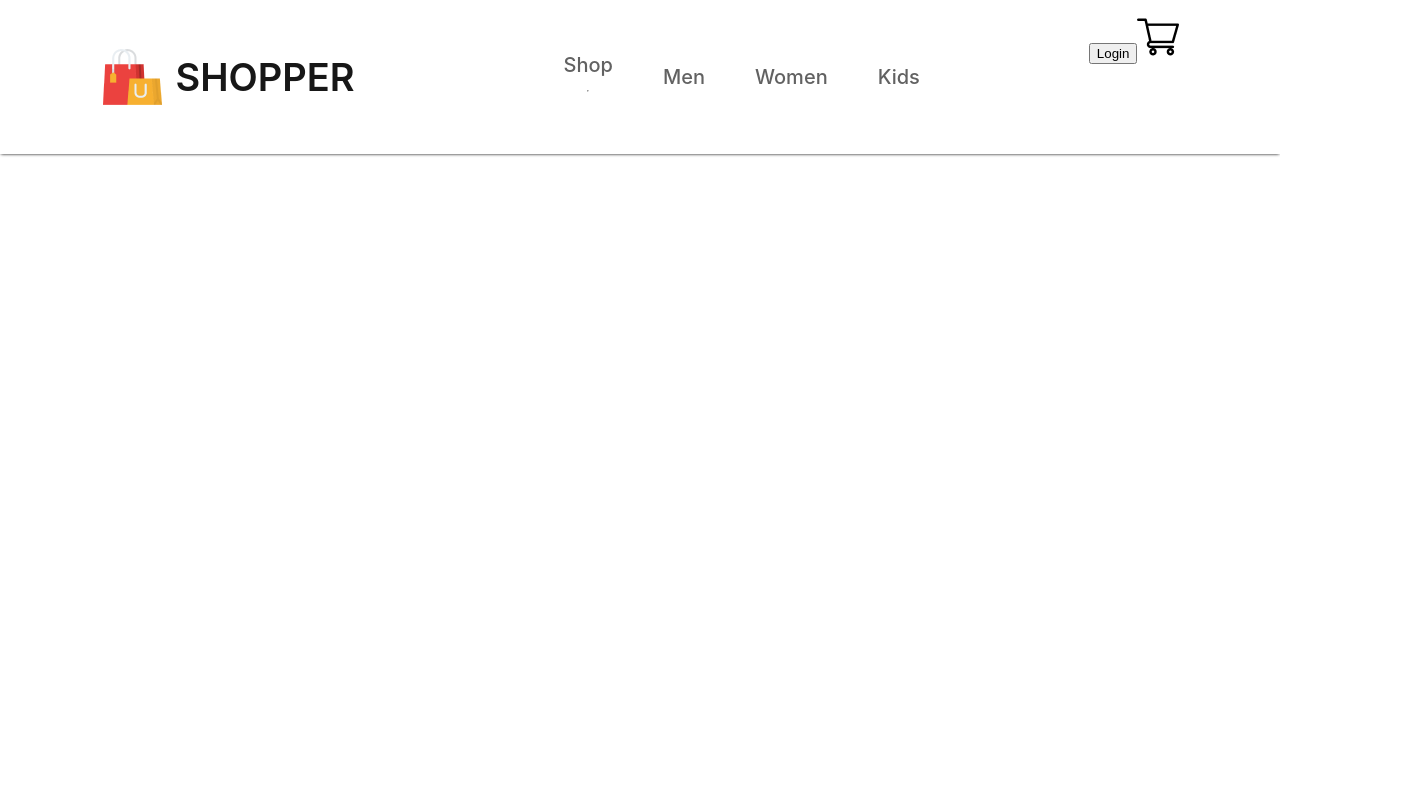
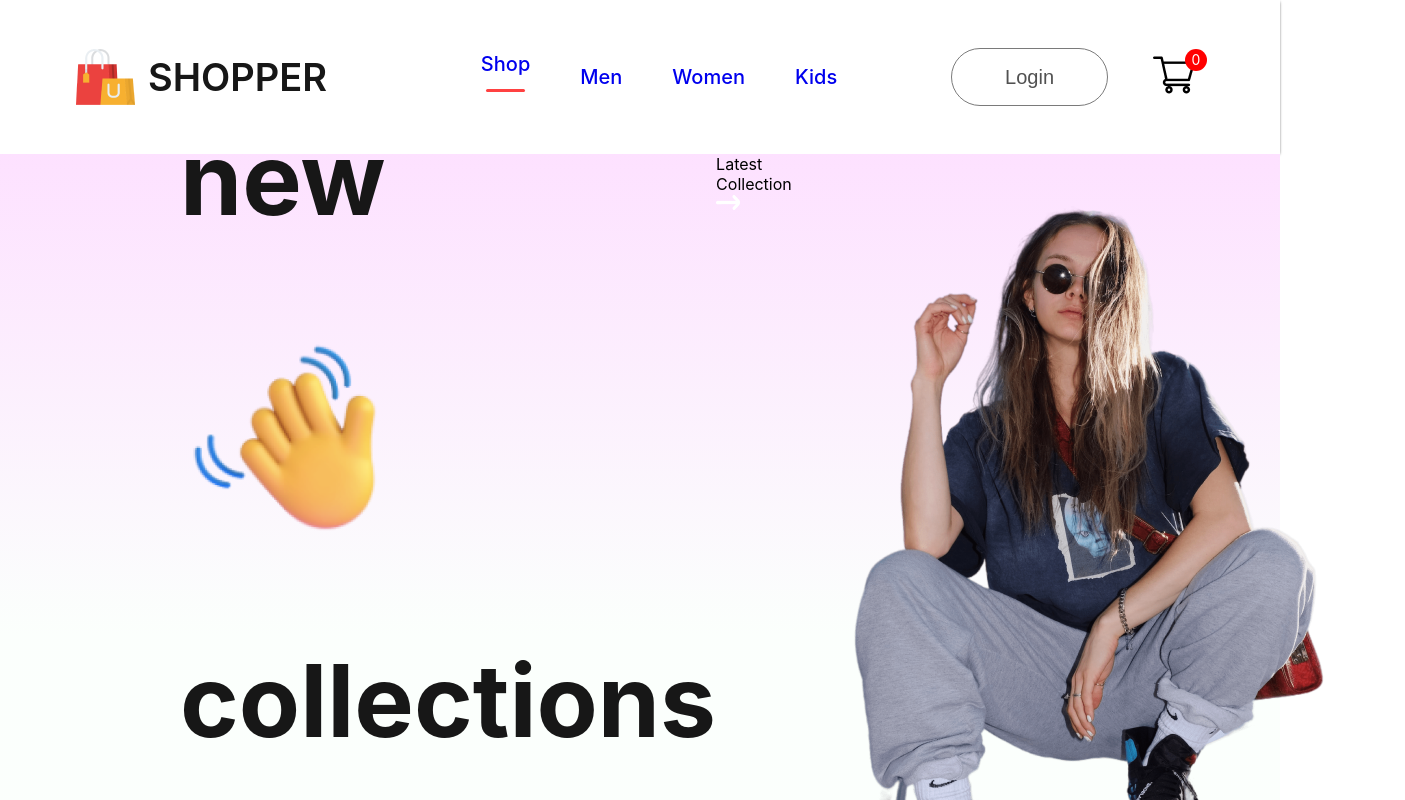
Before and after one commit to chuankuzideyun/e_commerce_website, a React (Create React App) app: page / in a window 1280 px wide. Shown: the top 800 px of the page, 1405 px wide, since content can reach past the window. Built offline with nearby package versions, Linux system fonts and the light colour scheme.

Commit message:
create home page

```diff
--- a/public/index.html
+++ b/public/index.html
@@ -15,6 +15,9 @@
       user's mobile device or desktop. See https://developers.google.com/web/fundamentals/web-app-manifest/
     -->
     <link rel="manifest" href="%PUBLIC_URL%/manifest.json" />
+    <link rel="preconnect" href="https://fonts.googleapis.com">
+<link rel="preconnect" href="https://fonts.gstatic.com" crossorigin>
+<link href="https://fonts.googleapis.com/css2?family=Poppins&display=swap" rel="stylesheet">
     <!--
       Notice the use of %PUBLIC_URL% in the tags above.
       It will be replaced with the URL of the `public` folder during the build.
--- a/src/App.js
+++ b/src/App.js
@@ -1,11 +1,30 @@
 import React from 'react';
 import './App.css';
 import Navbar from './Components/Navbar/Navbar';
+import {BrowserRouter, Routes, Route} from 'react-router-dom';
+import Shop from './Pages/Shop';
+import ShopCategory from './Pages/ShopCategory';
+import Product from './Pages/Product';
+import Cart from './Pages/Cart';
+import LoginSignup from './Pages/LoginSignup';
 
 function App() {
   return (
     <div>
-      <Navbar/>
+      <BrowserRouter>
+        <Navbar/>
+        <Routes>
+          <Route path='/' element={<Shop/>}/>
+          <Route path='/men' element={<ShopCategory category="men"/>}/>
+          <Route path='/women' element={<ShopCategory category="women"/>}/>
+          <Route path='/kids' element={<ShopCategory category="kid"/>}/>
+          <Route path='/product' element={<Product/>}>
+            <Route path=':productId' element={<Product/>}/>
+          </Route>
+          <Route path='/cart' element={<Cart/>}/>
+          <Route path='/login' element={<LoginSignup/>}/>
+        </Routes>
+      </BrowserRouter>
     </div>
   );
 }
--- /dev/null
+++ b/src/Components/Hero/Hero.css
@@ -0,0 +1,24 @@
+.hero{
+    height: 100vh;
+    background: linear-gradient(180deg, #fde1ff, #e1ffea22 60%);
+    display: flex;
+}
+.hero-left{
+    flex:1;
+    display: flex;
+    flex-direction: column;
+    justify-content: center;
+    gap: 20px;
+    padding-left: 180px;
+    line-height: 1.1;
+}
+.hero-left h2{
+    color: #090909;
+    font-size: 26px;
+    font-weight: 600;
+}
+.hero-left p{
+    color: #171717;
+    font-size: 100px;
+    font-weight: 700;
+}
--- /dev/null
+++ b/src/Components/Hero/Hero.jsx
@@ -0,0 +1,32 @@
+import React from 'react'
+import './Hero.css'
+import hand_icon from '../Assets/hand_icon.png'
+import arrow_icon from '../Assets/arrow.png'
+import hero_image from '../Assets/hero_image.png'
+
+const Hero = () => {
+    return (
+        <div className='hero'>
+            <div className="hero-left">
+                <h2>NEEW ARRIVALS ONLY</h2>
+                <div>
+                    <div className="hand-hand-icon">
+                        <p>new</p>
+                        <img src={hand_icon} alt="" />
+                    </div>
+                    <p>collections</p>
+                    <p>for everyone</p>
+                </div>
+            </div>
+            <div className="hero-latest-btn">
+                <div>Latest Collection</div>
+                <img src={arrow_icon} alt="" />
+            </div>
+            <div className="hero-right">
+                <img src={hero_image} alt="" />
+            </div>
+        </div>
+    )
+}
+
+export default Hero
--- a/src/Components/Navbar/Navbar.css
+++ b/src/Components/Navbar/Navbar.css
@@ -32,3 +32,44 @@
     gap: 3px;
     cursor: pointer;
 }
+.nav-menu hr{
+    border: none;
+    width: 80%;
+    height: 3px;
+    border-radius: 10px;
+    background-color: #ff4141;
+}
+.nav-log-cart{
+    display: flex;
+    align-items: center;
+    gap: 45px;
+}
+.nav-log-cart button{
+    width: 157px;
+    height: 58px;
+    outline: none;
+    border: 1px solid #7a7a7a;
+    border-radius: 75px;
+    color: 75px;
+    color: #515151;
+    font-size: 20px;
+    font-weight: 500;
+    background: white;
+    cursor: pointer;
+}
+.nav-log-cart button:active{
+    background: #f3f3f3;
+}
+.nav-cart-count{
+    width: 22px;
+    height: 22px;
+    display: flex;
+    justify-content: center;
+    align-items: center;
+    margin-top: -35px;
+    margin-left: -55px;
+    border-radius: 11px;
+    font-size: 14px;
+    background: red;
+    color: white;
+}
--- a/src/Components/Navbar/Navbar.jsx
+++ b/src/Components/Navbar/Navbar.jsx
@@ -1,10 +1,12 @@
-import React from 'react'
+import React, { useState } from 'react'
 import './Navbar.css'
 
 import logo from '../Assets/logo.png';
 import cart_icon from '../Assets/cart_icon.png'
+import { Link } from 'react-router-dom';
 
 const Navbar = ()=>{
+    const [menu,setMenu] = useState("shop");
     return(
         <div className='navbar'>
             <div className='nav-logo'>
@@ -12,14 +14,15 @@
                 <p>SHOPPER</p>
             </div>
             <ul className='nav-menu'>
-                <li>Shop<hr/></li>
-                <li>Men</li>
-                <li>Women</li>
-                <li>Kids</li>
+                <li onClick={()=>{setMenu("shop")}}><Link style={{textDecoration:'none'}} to='/'>Shop</Link>{menu==="shop"?<hr/>:<></>}</li>
+                <li onClick={()=>{setMenu("men")}}><Link style={{textDecoration:'none'}} to='/men'>Men</Link>{menu==="men"?<hr/>:<></>}</li>
+                <li onClick={()=>{setMenu("women")}}><Link style={{textDecoration:'none'}} to='women'>Women</Link>{menu==="women"?<hr/>:<></>}</li>
+                <li onClick={()=>{setMenu("kids")}}><Link style={{textDecoration:'none'}} to='/kids'>Kids</Link>{menu==="kids"?<hr/>:<></>}</li>
             </ul>
             <div className="nav-log-cart">
-                <button>Login</button>
-                <img src={cart_icon} alt="" />
+                <Link to='/login'><button>Login</button></Link>
+                <Link to='/cart'><img src={cart_icon} alt="" /></Link>
+                <div className="nav-cart-count">0</div>
             </div>
         </div>
     )
--- /dev/null
+++ b/src/Pages/Cart.jsx
@@ -0,0 +1,11 @@
+import React from 'react'
+
+const Cart = () => {
+  return (
+    <div>
+
+    </div>
+  )
+}
+
+export default Cart
--- /dev/null
+++ b/src/Pages/LoginSignup.jsx
@@ -0,0 +1,11 @@
+import React from 'react'
+
+const LoginSignup = () => {
+  return (
+    <div>
+
+    </div>
+  )
+}
+
+export default LoginSignup
--- /dev/null
+++ b/src/Pages/Product.jsx
@@ -0,0 +1,11 @@
+import React from 'react'
+
+const Product = () => {
+  return (
+    <div>
+
+    </div>
+  )
+}
+
+export default Product
--- /dev/null
+++ b/src/Pages/Shop.jsx
@@ -0,0 +1,12 @@
+import React from 'react'
+import Hero from '../Components/Hero/Hero'
+
+const Shop = () => {
+  return (
+    <div>
+      <Hero/>
+    </div>
+  )
+}
+
+export default Shop
--- /dev/null
+++ b/src/Pages/ShopCategory.jsx
@@ -0,0 +1,11 @@
+import React from 'react'
+
+const ShopCategory = () => {
+  return (
+    <div>
+
+    </div>
+  )
+}
+
+export default ShopCategory
--- a/src/index.css
+++ b/src/index.css
@@ -5,6 +5,7 @@
     sans-serif;
   -webkit-font-smoothing: antialiased;
   -moz-osx-font-smoothing: grayscale;
+  font-size: 'poppins';
 }
 
 code {
```
